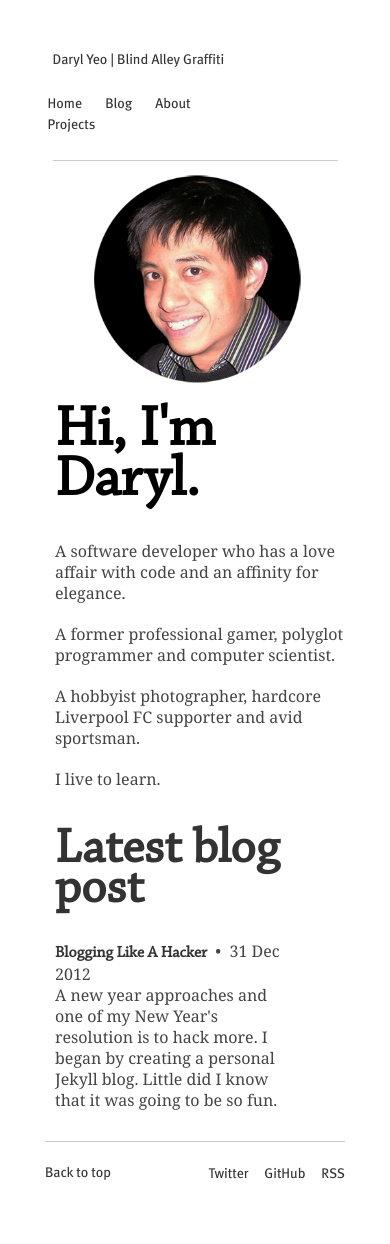
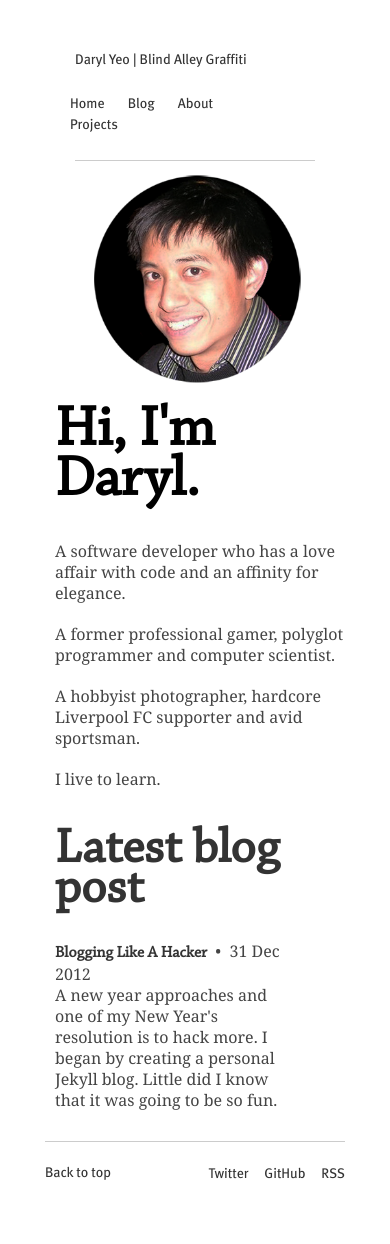
Before and after one commit to aacyun/jianxioy.github.com, a Jekyll site: the page built from index.html, in a window 390 px wide. Built offline with Jekyll 4.4.1, drawn with Linux system fonts in a browser that asks for light colours; Markdown is read by kramdown in place of the engine named in the settings.

Commit message:
Testing phone.

```diff
--- a/static/css/layout.css
+++ b/static/css/layout.css
@@ -227,9 +227,7 @@ a:hover {
 
 	/* Mobile Portrait Size to Mobile Landscape Size (devices and browsers) */
 	@media only screen and (max-width: 479px) {
-		#nav {
-			width: 95%;
-		}
+		#nav,
 		#logo-primary,
 		#nav-primary,
 		#avatar,
```
